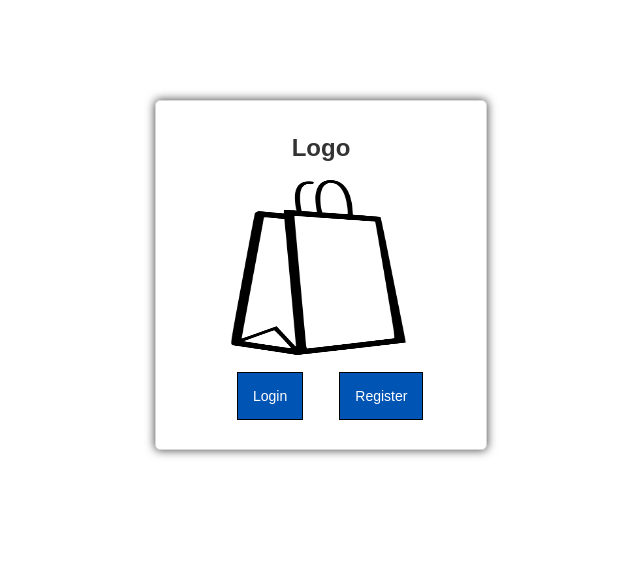
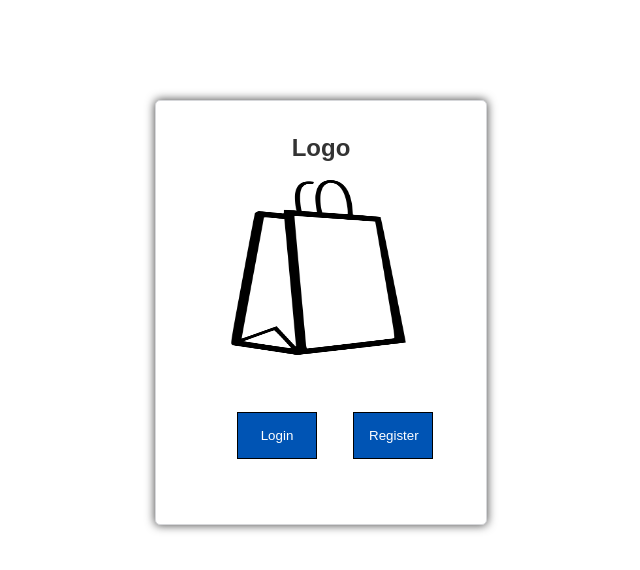
Before and after one commit to tushararora02/CSCI-5709-A1, a React (Create React App) app: page / in a window 1280 px wide. Shown: the top 570 px of the page, without its empty margins (319-959 px from the left). Built offline with nearby package versions, Linux system fonts and the light colour scheme.

Commit message:
updated files

```diff
--- a/src/App.css
+++ b/src/App.css
@@ -108,7 +108,7 @@ form input {
   color: white;
   margin-bottom: 20px;
   margin-top: 10%;
-  width: 30px;
+  width: 80px;
   margin-left: 15%;
 }
 
--- a/src/App.js
+++ b/src/App.js
@@ -1,17 +1,19 @@
 import './App.css';
-import {BrowserRouter as Router, Route, Routes} from 'react-router-dom';
+import { Route, Routes} from 'react-router-dom';
 import Login from './login';
 import Registration from './Registration';
 import Home from './Home';
 import Reset from './reset';
 function App() {
   return (
+
  <Routes>
   <Route path='/' element={<Home/>}/>
   <Route path='/login' element={<Login/>}/>
   <Route path='/register' element={<Registration/>}/>
   <Route path='/reset' element={<Reset/>}/>
  </Routes>
+
   );
 }
 
--- a/src/Home.js
+++ b/src/Home.js
@@ -1,30 +1,93 @@
 import React from 'react';
 import logo from "./image/logo.png";
 import './App.css';
-
-class Home extends React.Component{
-
-    constructor() {
-        super();
-    }
+import {useNavigate} from "react-router-dom";
 
 
-    render(){
+function Home() {
+    const navigate = useNavigate();
+
+    const goTologin = () => {
+
+      // This will navigate to second component
+      navigate('/login');
+    };
+    const goToRegistration = () => {
+
+      // This will navigate to first component
+      navigate('/register');
+    };
 
     return (
         <div id="home">
         <h3 style={{fontSize:'24px', textAlign:'center'}}>Logo</h3>
         <img src={logo} width="175" height="175" style={{marginLeft:"60px"}}/>
         <div className='buttons'>
-                <a href='/login' className='home-button'>Login</a>
-                <a href='register' className='home-button'>Register</a>
+         <button onClick={goTologin}  className='home-button'>Login</button>
+         <button onClick={goToRegistration} className='home-button'>Register</button>
 
          </div>
 
      </div>
-
     );
   }
 
-}
   export default Home;
+
+
+
+
+
+
+
+
+
+
+
+
+
+
+// function  change() {
+//     const navigate = useNavigate();
+
+//     const goToSecondsComp = () => {
+
+//       // This will navigate to second component
+//       navigate('/login');
+//     };
+//     const gotToFirstComp = () => {
+
+//       // This will navigate to first component
+//       navigate('/register');
+//     };
+// }
+
+
+// class Home extends React.Component{
+
+
+//     constructor() {
+//         super();
+
+//     }
+
+
+//     render(){
+
+//         return (
+//             <div id="home">
+//                <h3 style={{fontSize:'24px', textAlign:'center'}}>Logo</h3>
+//                <img src={logo} width="175" height="175" style={{marginLeft:"60px"}}/>
+//                <div className='buttons'>
+//                 <button onClick={gotToFirstComp}  className='home-button'>Login</button>
+//                 <a href='register' className='home-button'>Register</a>
+
+//                 </div>
+
+//             </div>
+
+//         );
+//     }
+
+// }
+// export default Home;
```
Lines whose indentation alone changed are shown as unchanged.
